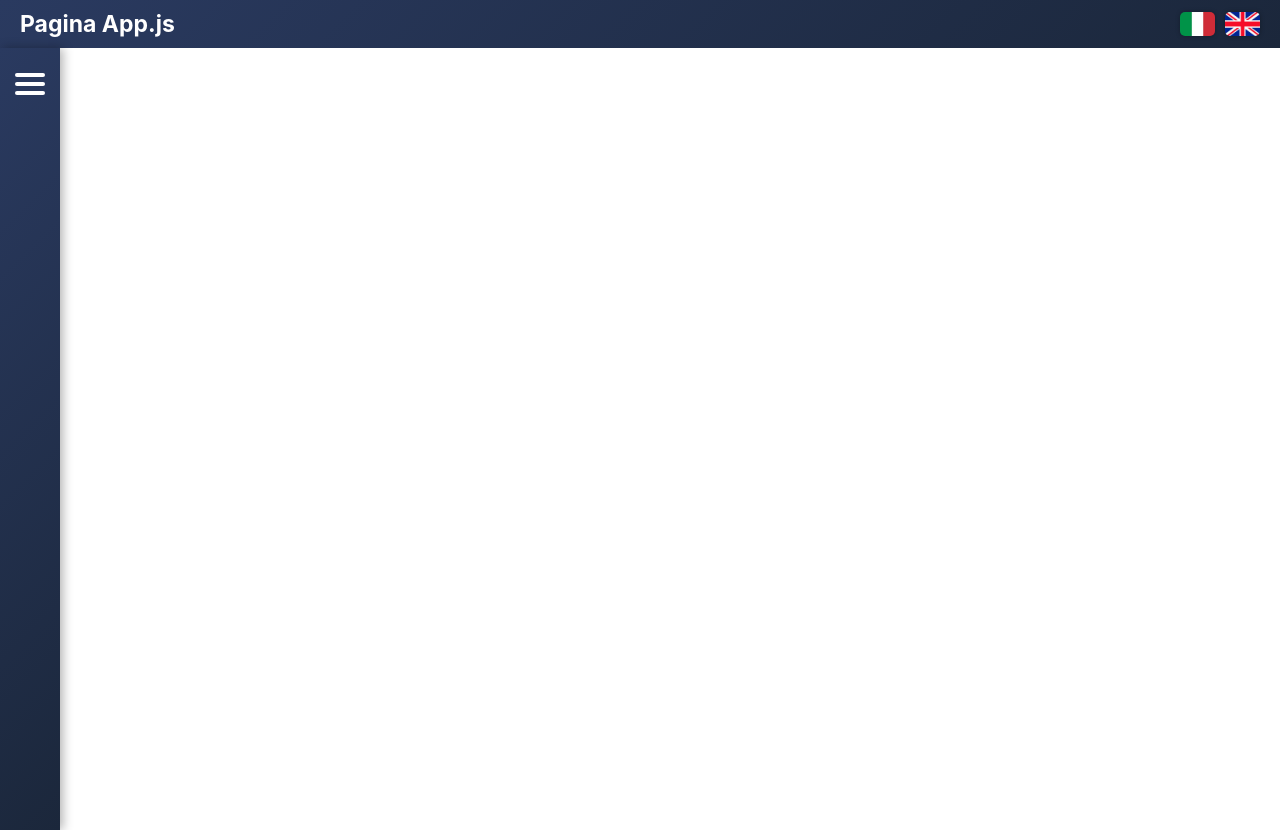
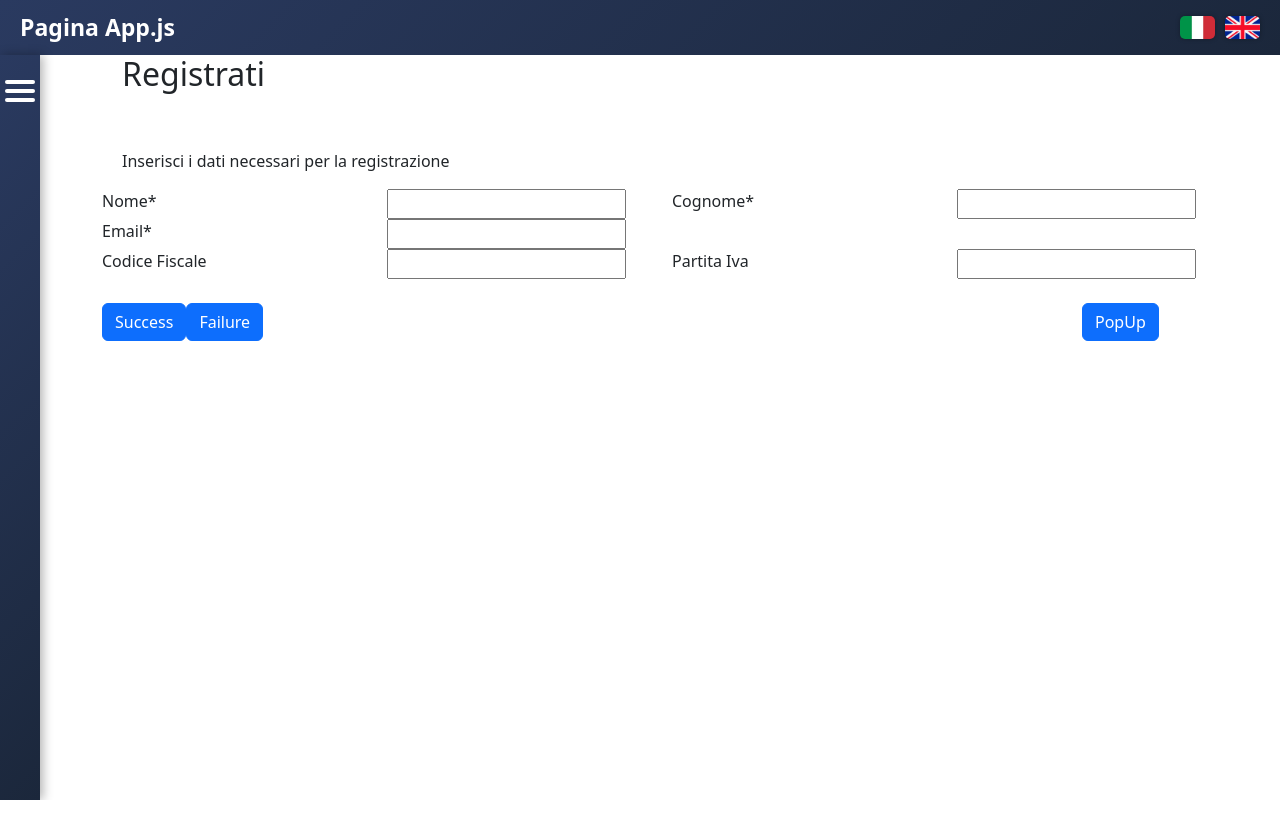
Before and after one commit to michelacaucia-creator/progetto-prova-react, a React (Create React App) app: page /registration in a window 1280 px wide. Before the commit this address had no page. After the commit the page ends 800 px from the top, so only its background shows below. Built offline with nearby package versions, Linux system fonts and the light colour scheme; what ag-grid-community would draw is missing.

Commit message:
creato layout pagina registrazione

```diff
--- a/package.json
+++ b/package.json
@@ -10,8 +10,10 @@
     "ag-grid-community": "^34.0.0",
     "ag-grid-react": "^34.0.0",
     "ajv": "^8.17.1",
+    "bootstrap": "^5.3.7",
     "i18next": "^25.3.1",
     "react": "^19.1.0",
+    "react-bootstrap": "^2.10.10",
     "react-dom": "^19.1.0",
     "react-i18next": "^15.6.0",
     "react-router-dom": "^7.6.3",
--- a/src/components/routerComponent.js
+++ b/src/components/routerComponent.js
@@ -1,7 +1,7 @@
 import { Routes, Route } from 'react-router-dom';
 import mareImage from '../images/mare.jpg';
 
-import Pag_prova1_1 from '../pages/Pag_prova1_1';
+import Registration from '../pages/registration';
 import Pag_prova1_2 from '../pages/Pag_prova1_2';
 import Pag_prova2_1 from '../pages/Pag_prova2_1';
 import Pag_prova2_2 from '../pages/Pag_prova2_2';
@@ -13,7 +13,7 @@ import Pag_prova3_2 from '../pages/Pag_prova3_2';
 function RouterComponent({setToShoSpinner}) {
   return (
     <Routes>
-      <Route path="/prova1.1" element={<Pag_prova1_1 setToShoSpinner={setToShoSpinner}/>} />
+      <Route path="/registration" element={<Registration setToShoSpinner={setToShoSpinner}/>} />
       <Route path="/prova1.2" element={<Pag_prova1_2 setToShoSpinner={setToShoSpinner}/>} />
       <Route path="/prova2.1" element={<Pag_prova2_1 setToShoSpinner={setToShoSpinner}/>} />
       <Route path="/prova2.2" element={<Pag_prova2_2 setToShoSpinner={setToShoSpinner}/>} />
--- a/src/components/sidebar.js
+++ b/src/components/sidebar.js
@@ -38,13 +38,13 @@ function Sidebar({ setToShoSpinner }) {
                 className={`menu-title ${isOpen1 ? 'open' : ''}`}
                 onClick={() => setIsOpen1(!isOpen1)}
               >
-                {t("PROVA_1")}
+                {t("Utenza")}
                 <span className="arrow">{isOpen1 ? '▲' : '▼'}</span>
               </div>
 
               <div className={`submenu ${isOpen1 ? 'open' : ''}`}>
-                <Link to="/prova1.1" className="submenu-link" onClick={() => setToShoSpinner(true)}>
-                  {t("Prova 1.1")}
+                <Link to="/registration" className="submenu-link" onClick={() => setToShoSpinner(true)}>
+                  {t("Registrati")}
                 </Link>
                 <Link to="/prova1.2" className="submenu-link" onClick={() => setToShoSpinner(true)}>
                   {t("Prova 1.2")}
--- a/src/index.js
+++ b/src/index.js
@@ -4,7 +4,7 @@ import './index.css';
 import App from './App';
 import reportWebVitals from './reportWebVitals';
 import './i18n';
-
+import 'bootstrap/dist/css/bootstrap.min.css';
 
 const root = ReactDOM.createRoot(document.getElementById('root'));
 root.render(
--- a/src/pages/Pag_prova1_1.js
+++ /dev/null
@@ -1,82 +0,0 @@
-import { useEffect } from "react";
-import { useTranslation } from 'react-i18next';
-import { useLocation } from "react-router-dom";
-import GrigliaProva1 from "../components/agGrid/grigliaProva1";
-import StatusToast from "../components/statusMessage";
-import { useState } from "react";
-import ModalNote from "../components/modal/modal_Pag1";
-
-function Pag_prova1_1({setToShoSpinner}) {
-  console.log("prova pagina")
-
-  //serve per la traduzione
-  const { t, i18n } = useTranslation();
-  const location = useLocation();
-
-  // Stato Success / failure: tipo + messaggio
-  const [status, setStatus] = useState({ type: null, message: null });
-
-  // stato per apertura popUp
-  const [ isPopupOpen, setIsPopupOpen ] = useState(false)
-
-  const showSuccess = () => {
-    setStatus({ type: 'success', message: 'Operazione completata con successo!' });
-  };
-
-  const showFailure = () => {
-    setStatus({ type: 'failure', message: 'Errore durante l\'operazione.' });
-  };
-
-
-  // Nascondi lo spinner appena questa pagina viene montata
-  useEffect(() => {
-    setToShoSpinner(false);
-  }, [location]);
-
-
-  //handle popUp
-  const handlePopUp = () => {
-    setIsPopupOpen(true)
-  }
-
-  const handleClosePopUp = () => {
-    setIsPopupOpen(false);
-  };
-
-  return (
-    <>
-      <StatusToast
-        type={status.type}
-        message={status.message}
-        onClose={() => setStatus({ type: null, message: null })}
-      />
-
-      {isPopupOpen &&
-        <ModalNote
-        onClose={handleClosePopUp}
-        />
-      }
-
-      <div>
-        <h2 style={{marginLeft:"20px"}}>{t("Prova 1.1")}</h2>
-        <p style={{marginLeft:"20px"}}>{t("Contenuto di Prova 1.1")}</p>
-      </div>
-
-      <div>
-        <GrigliaProva1 />
-      </div>
-
-      <div style={{marginLeft: '20px'}}>
-          <button onClick={showSuccess}>Success</button>
-          <button onClick={showFailure}>Failure</button>
-
-          <button style={{marginLeft: '410px'}} onClick={() => handlePopUp()}>PopUp</button>
-      </div>
-
-
-    </>
-
-  );
-}
-
-export default Pag_prova1_1;
--- /dev/null
+++ b/src/pages/registration.js
@@ -0,0 +1,151 @@
+import { useEffect } from "react";
+import { useTranslation } from 'react-i18next';
+import { useLocation } from "react-router-dom";
+import GrigliaProva1 from "../components/agGrid/grigliaProva1";
+import StatusToast from "../components/statusMessage";
+import { useState } from "react";
+import ModalNote from "../components/modal/modal_Pag1";
+import Container from 'react-bootstrap/Container';
+import Row from 'react-bootstrap/Row';
+import Col from 'react-bootstrap/Col';
+import Button from 'react-bootstrap/Button';
+// https://react-bootstrap.netlify.app/docs/layout/grid/
+// https://react-bootstrap.netlify.app/docs/getting-started/introduction/
+
+function Registration({setToShoSpinner}) {
+  console.log("Registrazione")
+
+  //serve per la traduzione
+  const { t, i18n } = useTranslation();
+  const location = useLocation();
+
+  // Stato Success / failure: tipo + messaggio
+  const [status, setStatus] = useState({ type: null, message: null });
+
+  // stato per apertura popUp
+  const [ isPopupOpen, setIsPopupOpen ] = useState(false)
+
+  const showSuccess = () => {
+    setStatus({ type: 'success', message: 'Operazione completata con successo!' });
+  };
+
+  const showFailure = () => {
+    setStatus({ type: 'failure', message: 'Errore durante l\'operazione.' });
+  };
+
+
+  // Nascondi lo spinner appena questa pagina viene montata
+  useEffect(() => {
+    setToShoSpinner(false);
+  }, [location]);
+
+
+  //handle popUp
+  const handlePopUp = () => {
+    setIsPopupOpen(true)
+  }
+
+  const handleClosePopUp = () => {
+    setIsPopupOpen(false);
+  };
+
+  return (
+    <>
+      <StatusToast
+        type={status.type}
+        message={status.message}
+        onClose={() => setStatus({ type: null, message: null })}
+      />
+
+      {isPopupOpen &&
+        <ModalNote
+        onClose={handleClosePopUp}
+        />
+      }
+
+      <div>
+
+
+         <Container fluid="md">
+            <Row>
+                <Col xs="12">
+                    <h2 style={{marginLeft:"20px"}}>{t("Registrati")}</h2>
+                </Col>
+              </Row>
+               <Row>
+                                  <br/>
+                                </Row>
+                                 <Row>
+                                                    <br/>
+                                                  </Row>
+              <Row>
+                <Col xs="12"> <p style={{marginLeft:"20px"}}>{t("Inserisci i dati necessari per la registrazione")}</p></Col>
+              </Row>
+              <Row>
+               <Col xs="3">
+                    <label> Nome*</label>
+                </Col>
+                 <Col xs="3">
+                    <input name="inpNome" />
+               </Col>
+                <Col xs="3">
+                    <label> Cognome*</label>
+                 </Col>
+                 <Col xs="3">
+                    <input name= "inpCognome"/>
+                 </Col>
+              </Row>
+                <Row>
+                    <Col xs="3">
+                        <label> Email*</label>
+                     </Col>
+                     <Col xs="9">
+                        <input name= "inpEmail"/>
+                    </Col>
+                </Row>
+                <Row>
+                    <Col xs="3">
+                        <label> Codice Fiscale</label>
+                    </Col>
+                   <Col xs="3">
+                        <input name= "inpCF"/>
+                    </Col>
+                    <Col xs="3">
+                         <label> Partita Iva</label>
+                      </Col>
+                     <Col xs="3">
+                         <input name= "inpPIva"/>
+                    </Col>
+                </Row>
+                 <Row>
+                    <br/>
+                  </Row>
+                <Row>
+                    <Col>
+                        <Button onClick={showSuccess}>Success</Button>
+                        <Button onClick={showFailure}>Failure</Button>
+                    </Col>
+                    <Col>
+                      <Button style={{marginLeft: '410px'}} onClick={() => handlePopUp()}>PopUp</Button>
+                    </Col>
+                </Row>
+            </Container>
+
+
+
+
+
+
+
+
+
+
+      </div>
+
+
+    </>
+
+  );
+}
+
+export default Registration;
```
Also changed, not shown: 1 other file (tests, documents, lock files or other folders).
